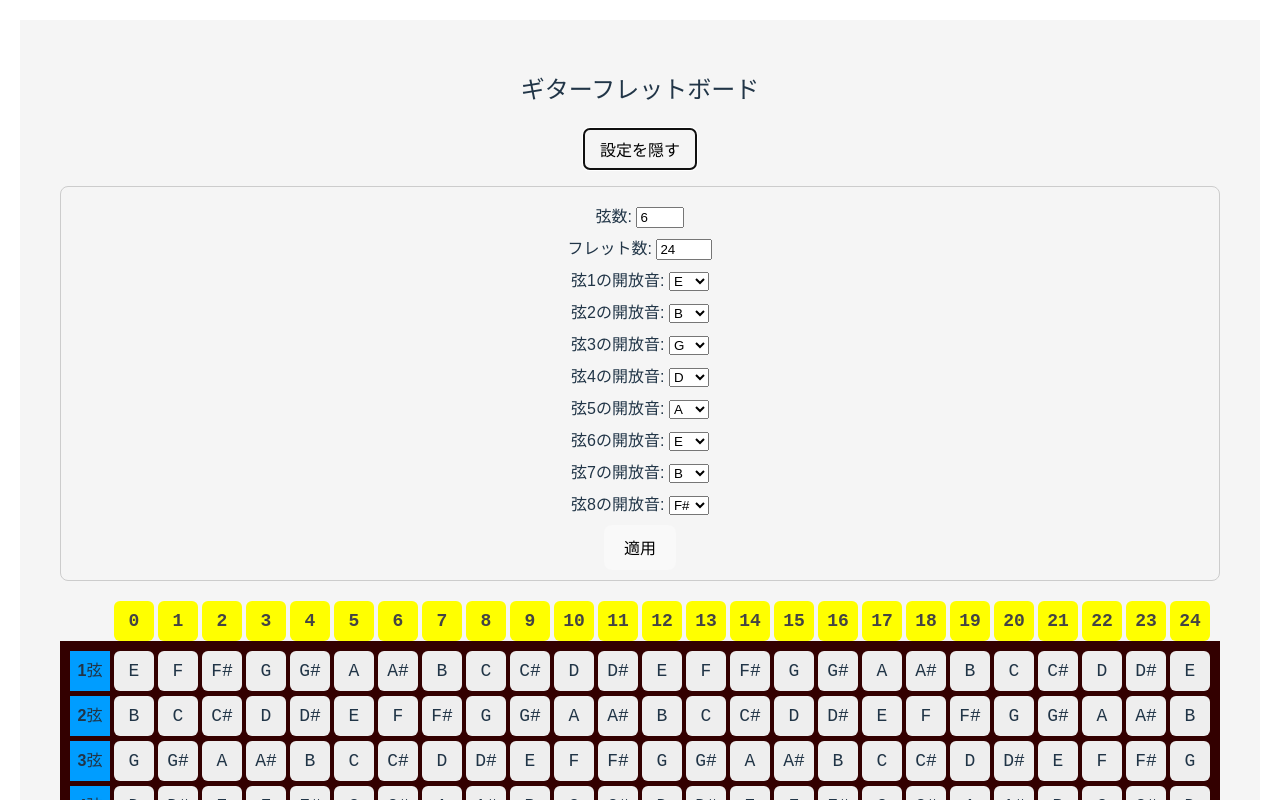
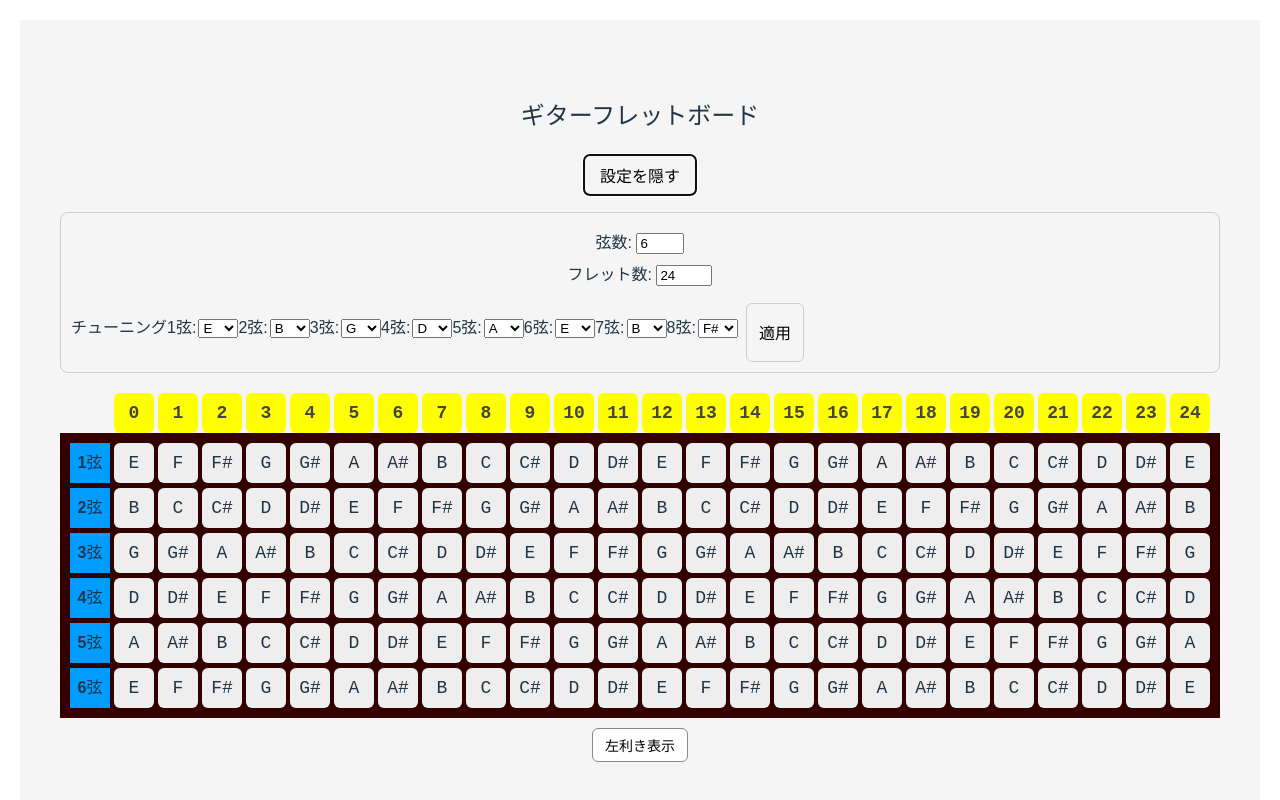
Before and after one commit to hawhaw4966/guitar-vue-app, a Vue app: page / in a window 1280 px wide. Both pictures are taken after a click on the button "設定を開く". Shown: the top 800 px of the page. Built offline with nearby package versions, Linux system fonts and the light colour scheme.

Commit message:
vue3.5defineModelに変更,見た目変化なし git push origin main
git commit -m vue3.5defineModelに変更,見た目変化なし

```diff
--- a/src/App.vue
+++ b/src/App.vue
@@ -17,8 +17,8 @@
     />
 
     <!-- <SettingsPanel
+    :strings="strings" @update:strings="strings = $event"
     v-modelを使わない場合
-    :strings="strings" @update:strings="strings = $event"
     :frets="frets"     @update:frets="frets = $event"
       :tuning="tuning"
       @update-tuning="tuning = $event"
--- a/src/components/SettingsPanel.vue
+++ b/src/components/SettingsPanel.vue
@@ -1,24 +1,50 @@
 <script setup>
 import { ref, watch } from 'vue';
-import { defineProps, defineEmits } from 'vue';
+// import { defineProps, defineEmits } from 'vue';
 import '../styles/settingspanel.css';
 
+/**
+ * 親⇔子の双方向同期（v-model）を defineModel で超短縮
+ * - 親の <SettingsPanel v-model:strings="strings" v-model:frets="frets" />
+ *   に対応して、子では defineModel('strings'), defineModel('frets') を用意するだけ。
+ */
+const strings = defineModel('strings', { type: Number, default: 6 })
+const frets   = defineModel('frets',   { type: Number, default: 24 })
+
+/**
+ * チューニングは「ローカルで編集→適用ボタンで親へ反映」するワークフロー
+ * 親から受け取る現在値は props.tuning（配列）
+ */
+
+// const props = defineProps({
+//   strings: Number,
+//   frets: Number,
+//   tuning: Array,
+// });
+ // 親からの現在値（確定値）
 const props = defineProps({
-  strings: Number,
-  frets: Number,
-  tuning: Array,
-}); // 親からの現在値（確定値）
+  tuning: { type: Array, default: () => [] },//defaultのところが付け加えられたが？
+})
 
-const emit = defineEmits(['update:strings', 'update:frets', 'update:tuning']);// ← 適用時にだけ飛ばすイベント
+const emit = defineEmits(['apply:tuning'])//前回はupdate？
+// const emit = defineEmits(['update:strings', 'update:frets', 'update:tuning']);// ← 適用時にだけ飛ばすイベント
 
 // 弦数・フレット数は即時反映（v-model でも @input でもOK）
-function onStrings(e) { emit('update:strings', Number(e.target.value)); }
-function onFrets(e)   { emit('update:frets',   Number(e.target.value)); }
+// function onStrings(e) { emit('update:strings', Number(e.target.value)); }
+// function onFrets(e)   { emit('update:frets',   Number(e.target.value)); }
 
+/** ローカル編集用のバッファ */
 const localTuning = ref([...props.tuning]);
 
 // 親から確定値が変わったら UI も追随（手動で巻き戻したい時に備える）
 watch(() => props.tuning, (nv) => { localTuning.value = [...nv]; }, { deep: true });
+
+/** 弦数が変わったら、ローカルの配列長を合わせる（足りなければE=4で埋める） */
+watch(strings, (n) => {
+  const next = localTuning.value.slice(0, n)
+  while (next.length < n) next.push(4) // デフォルト E
+  localTuning.value = next
+})
 
 // 個々のセレクトでローカルだけ書き換える
 function onChangeTuning(i, e) {
@@ -32,6 +58,8 @@ function onChangeTuning(i, e) {
 function applyTuning() {
   emit('apply:tuning', [...localTuning.value]);
 }
+const NOTE_NAMES = ['C','C#','D','D#','E','F','F#','G','G#','A','A#','B']
+
 // function applyChanges() {
 //    emit('update:strings', localStrings.value);
 //   emit('update:frets', localFrets.value);
@@ -40,23 +68,37 @@ function applyTuning() {
 </script>
 
 <template>
-  <div class="settings-panel">
-     <label>弦数: <input type="number" :value="strings" @input="onStrings" min="4" max="8" /></label>
-    <label>フレット数: <input type="number" :value="frets" @input="onFrets" min="18" max="27" /></label>
+  <section class="settings-panel">
+    <div class="row">
+      <label>弦数:
+      <input type="number" min="4" max="8" v-model.number="strings" />
+      </label>
+    </div>
+     <!-- <label>弦数: <input type="number" :value="strings" @input="onStrings" min="4" max="8" /></label> -->
+      <div class="row">
+      <label>フレット数:
+      <input type="number" min="18" max="27" v-model.number="frets" />
+      </label>
+      </div>
+    <!-- <label>フレット数: <input type="number" :value="frets" @input="onFrets" min="18" max="27" /></label> -->
 
-     <div v-for="(v, i) in localTuning" :key="i">
-      <label>弦{{ i + 1 }}の開放音:
+
+   <div class="tuning">
+      <h4>チューニング</h4>
+      <div class="tuning-row"
+         v-for="(v, i) in localTuning" :key="i">
+         <label>{{ i + 1 }}弦:</label>
           <select :value="v" @change="onChangeTuning(i, $event)">
-            {{ console.log('弦', i+1, 'の現在値:', v) }}
+            <!-- {{ console.log('弦', i+1, 'の現在値:', v) }} -->
           <option v-for="n in 12" :key="n-1" :value="n-1">
-            {{ ['C','C#','D','D#','E','F','F#','G','G#','A','A#','B'][n-1] }}
+              {{ NOTE_NAMES[n-1] }}
           </option>
          </select>
 
-      </label>
-    </div>
-    <button @click="applyTuning">適用</button>
-  </div>
+      </div>
+       <button class="apply" @click="applyTuning">適用</button>
+   </div>
+  </section>
 </template>
 
 
--- a/src/styles/settingspanel.css
+++ b/src/styles/settingspanel.css
@@ -8,3 +8,18 @@
   display: block;
   margin: 8px 0;
 }
+.tuning {
+   display: flex; gap: 0px;
+   }
+.tuning-row {
+  display: flex;
+  align-items:
+  center; gap: 2px;
+}
+.apply {
+  margin-top: 8px; padding: 6px 12px;
+  margin-left:8px;
+  border-radius: 6px; border: 1px solid #ccc; background: #f5f5f5;
+  cursor: pointer;
+}
+.note { opacity: .7; font-family: monospace; }
```
